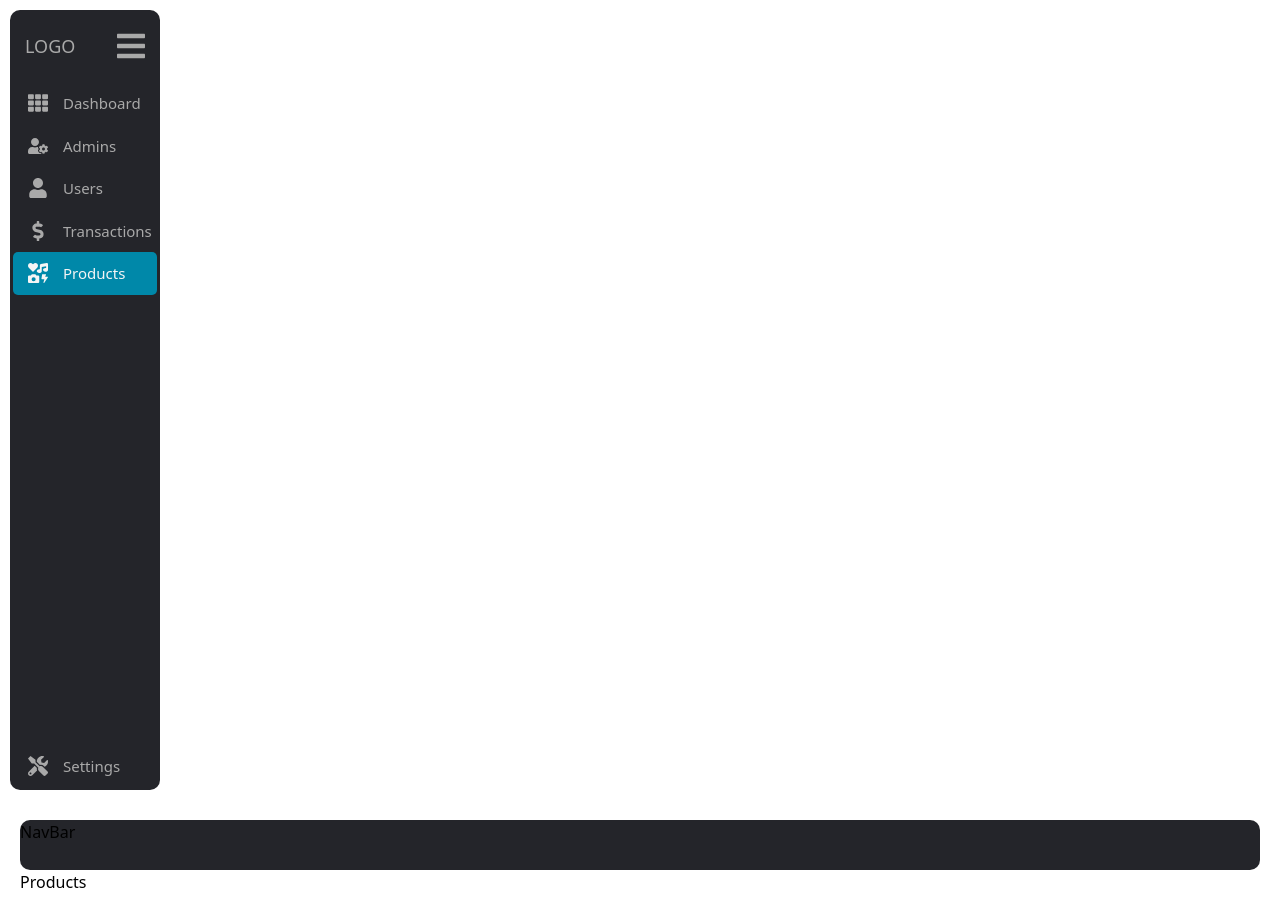
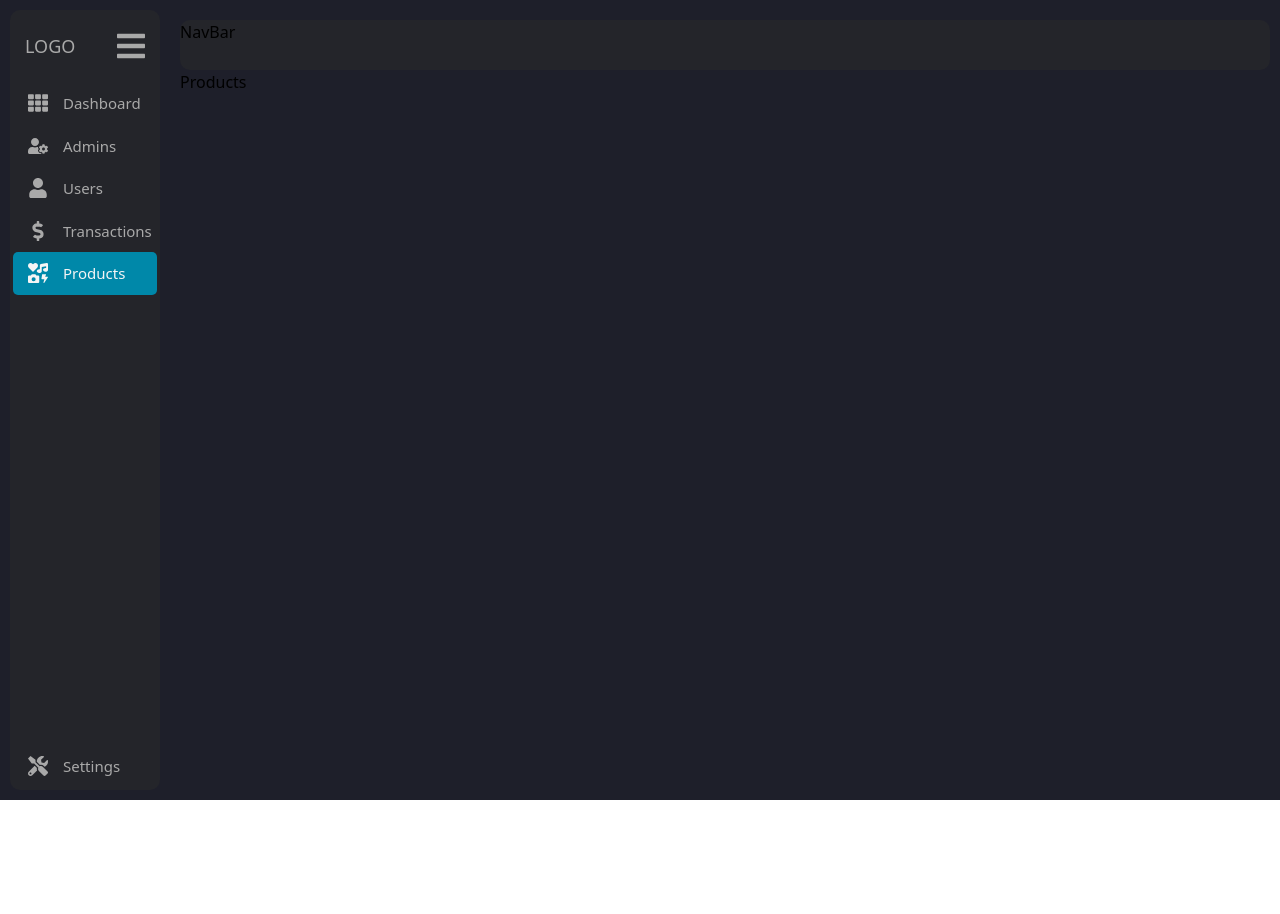
Before and after one commit to ceejayps/admin_dash_react, a React (Create React App) app: page /products in a window 1280 px wide. After the commit the page ends 800 px from the top, so only its background shows below. Built offline with nearby package versions, Linux system fonts and the light colour scheme.

Commit message:
Update sideBar.css

```diff
--- a/src/sideBar.css
+++ b/src/sideBar.css
@@ -3,11 +3,15 @@
   margin: 0;
   padding: 0;
   text-decoration: none;
+
+
 }
-.container{display: flex;}
+.Container{display: flex; background-color: #1e1f2a;}
 main{
   width: 100%;
-  padding: 20px;
+  padding-top: 20px;
+  padding-left: 10px;
+  padding-right: 10px;
 }
 .sidebar{
   background-color: #24252a;
@@ -37,6 +41,7 @@ main{
   gap: 15px;
   padding: 10px 15px;
   align-items: center;
+
   transition: all 0.5s;
   margin-left: 3px;
   margin-right: 3px;
```
